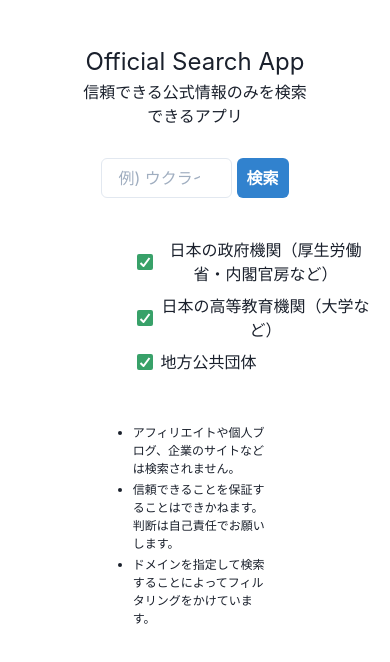
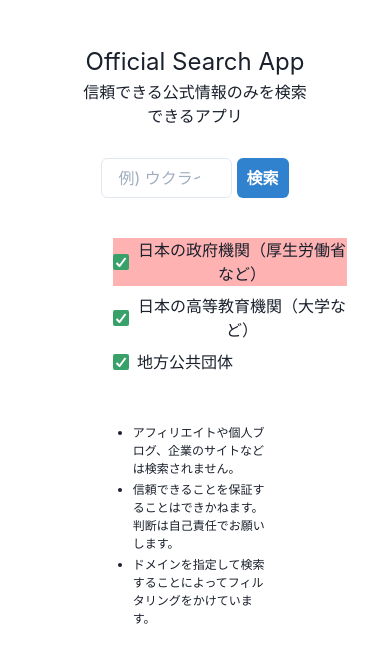
Before and after one commit to joel2145/official-search, a React (Create React App) app: page / in a window 390 px wide. Shown: the top 662 px of the page. Built offline with nearby package versions, Linux system fonts and the light colour scheme.

Commit message:
レスポンシブ対応のテスト

```diff
--- a/src/pages/SearchPage.js
+++ b/src/pages/SearchPage.js
@@ -7,11 +7,16 @@ import {
   Checkbox,
   UnorderedList,
   ListItem,
+  useBreakpointValue
 } from '@chakra-ui/react'
+
+
+
 
 import classes from "./SearchPage.module.scss"
 
 export const SearchPage = () => {
+  const breakpointValue = useBreakpointValue(["base", "sm", "md", "lg"])
 
   const [searchWord, setSearchWord] = useState('')
 
@@ -54,7 +59,7 @@ export const SearchPage = () => {
 
   return (
     <>
-      <div className={classes.container}>
+      <div className={classes.container} >
         <div className={classes.box}>
           <FormControl className={classes.contents}>
             <h1 className={classes.title}>Official Search App</h1>
@@ -67,8 +72,8 @@ export const SearchPage = () => {
 
 
             <Stack spacing={2} direction='column' className={classes.checkList}>
-              <Checkbox colorScheme='green' onChange={goChange} value="go.jp" id="go" defaultChecked >
-                日本の政府機関（厚生労働省・内閣官房など）
+              <Checkbox colorScheme='green' onChange={goChange} value="go.jp" id="go" defaultChecked bg={["red.200", "yellow.200", "green.200", "blue.200"]}>
+                日本の政府機関（厚生労働省など）
               </Checkbox>
               <Checkbox colorScheme='green' onChange={acChange} value="ac.jp" id="ac" defaultChecked >
                 日本の高等教育機関（大学など）
--- a/src/pages/SearchPage.module.scss
+++ b/src/pages/SearchPage.module.scss
@@ -55,9 +55,10 @@
   justify-content: center;
   text-align: center;
   margin-left: 50%;
-}
-.checkbox {
-  margin-bottom: 3px;
+  @media screen and (max-width: 959px) {
+    /* 959px以下に適用されるCSS（タブレット用） */
+    margin-left: 30%;
+  }
 }
 
 .description {
```
